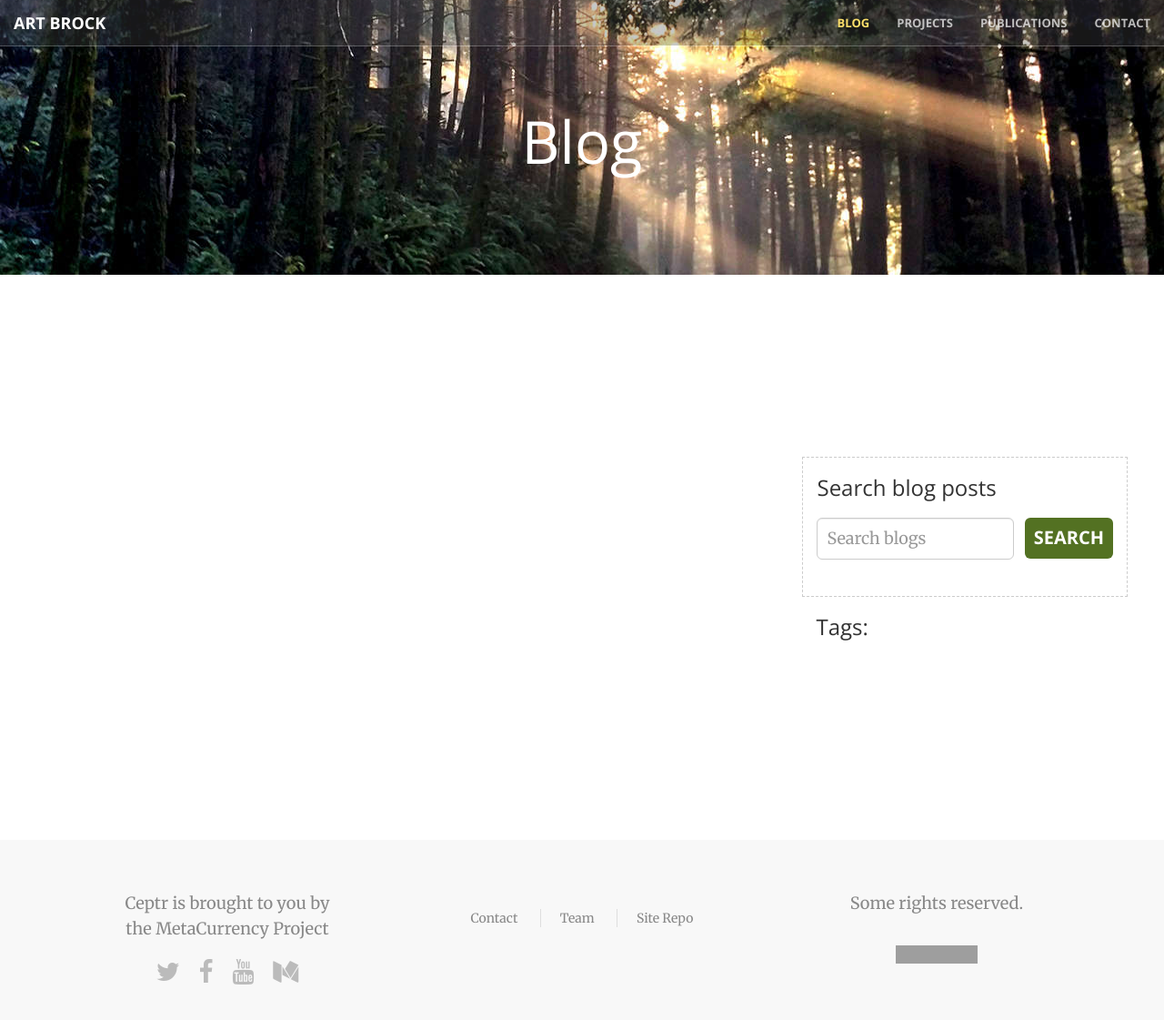
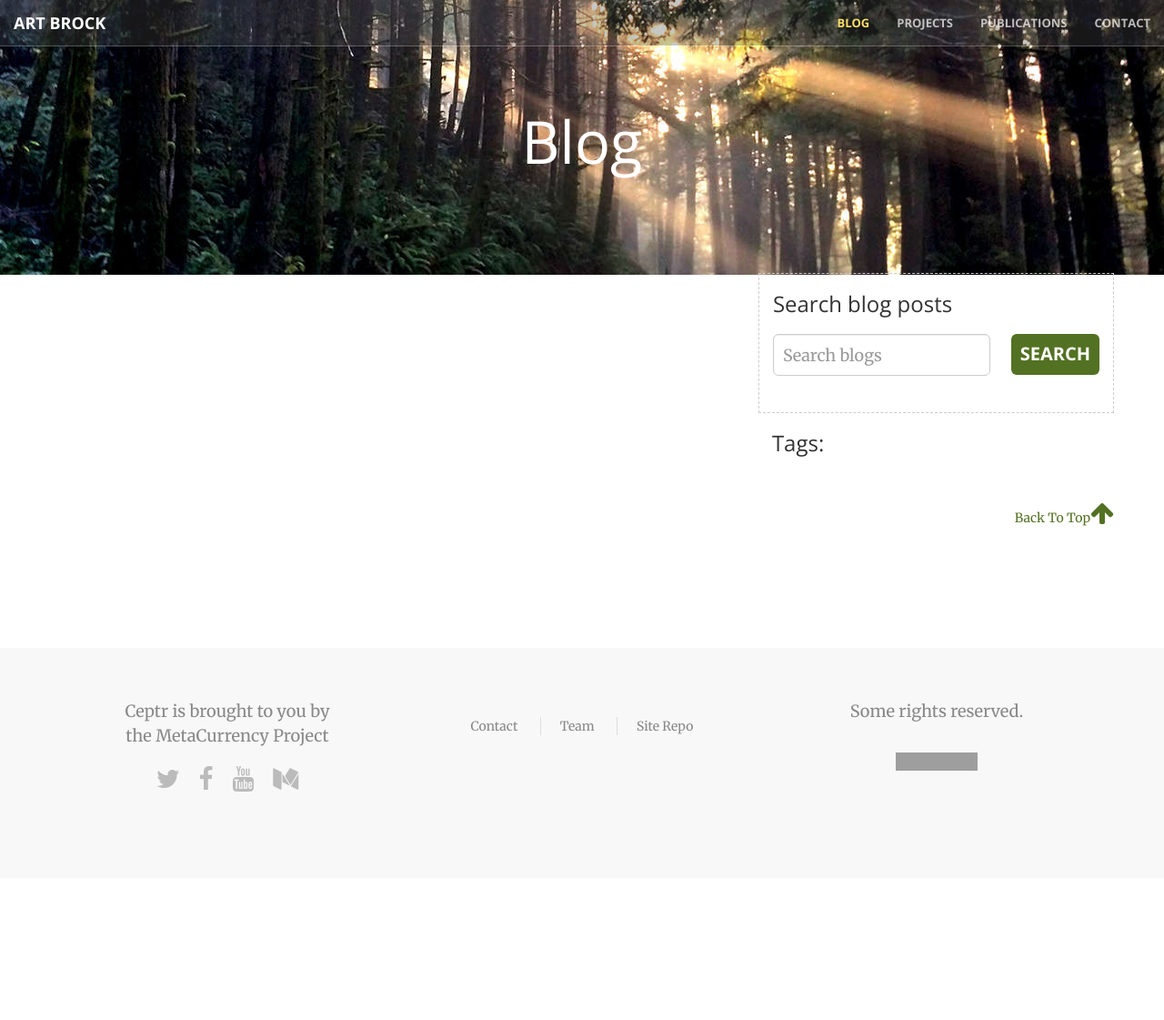
Before and after one commit to bboyatwork/art_brok_dotCom, a Jekyll site: the page built from blog.html, in a window 1280 px wide and 1177 px high. Shown: the top 1121 px of the window at 91% size. Built offline with Jekyll 4.4.1, drawn with Linux system fonts in a browser that asks for light colours; grey boxes are pictures that could not be loaded.

Commit message:
blog page updates

```diff
--- a/_includes/css/creative.css
+++ b/_includes/css/creative.css
@@ -529,6 +529,7 @@
 
 .search {
   margin: 0 auto;
+
 }
 
 .search-form .btn {
@@ -569,3 +570,20 @@
 #search-results p {
   text-align: justify;
 }
+
+@media(min-width:992px) {
+  .sticky-search {
+    position: fixed;
+    top: 300px;
+    right: 55px;
+  }
+  .backToTop {
+    position: fixed;
+    top: 550px;
+    right: 55px;
+  }
+}
+
+.backToTop {
+
+}
--- a/_layouts/post.html
+++ b/_layouts/post.html
@@ -8,7 +8,7 @@
   </div>
 </section>
 <section id="blog" class="blog">
-  <div class="container">
+  <div class="container" id="top">
     <div class="row">
       <div class="col-lg-8 col-md-8 col-md-offset-2">
         <post-meta class="tags">
--- a/blog.html
+++ b/blog.html
@@ -7,7 +7,7 @@
 description: News, Resources, and Reflections
 ---
 <section class="blog">
-  <div class="container">
+  <div class="container" id="top">
     <div class="row">
       <div  class="col-md-8">
         <div  id="tag-results-container" class="hidden">
@@ -64,7 +64,7 @@
 	  {% endfor %}
 	</ul>
       </div>
-      <div class="col-md-4">
+      <div class="col-md-4 sticky-search">
 	<div class="row">
 	  <div class="col-md-11 col-md-offset-1" style="border: 1px dashed #ccc;">
 	    <div class="row no-gutters" style="margin-top:0px;">
@@ -118,6 +118,6 @@
 	</div>
       </div>
     </div>
-
+    <div class="backToTop"><a href="#top">Back To Top<i class="fa fa-2x fa-arrow-up"></i></a></div>
   </div>
 </section>
```
